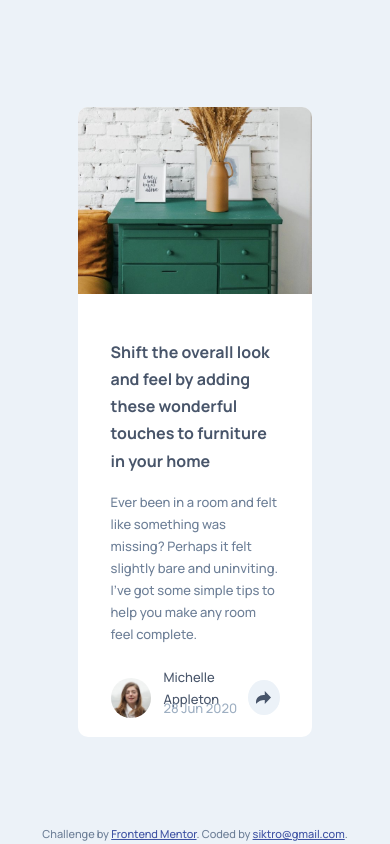
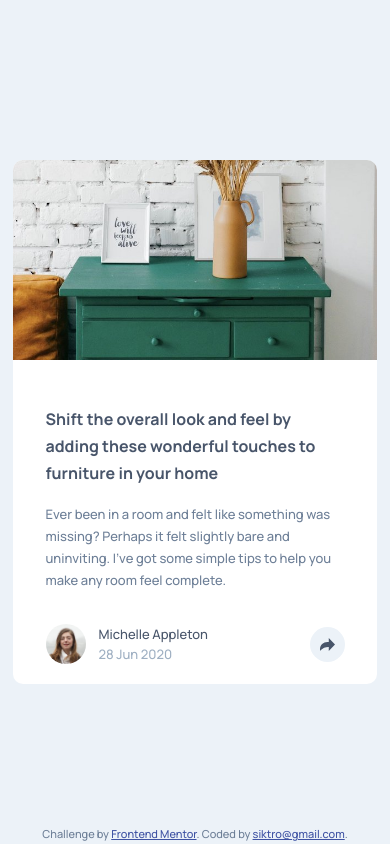
Before and after one commit to siktro/FEM--Article-preview-component, a website: page index.html in a window 390 px wide. Drawn offline with Linux system fonts and the light colour scheme.

Commit message:
fixing some css problems at mobile view

```diff
--- a/style.css
+++ b/style.css
@@ -48,7 +48,7 @@ ul {
 .card {
   overflow: hidden;
 
-  margin: 2em 6em;
+  margin: 2em 1em;
   background-color: #fff;
   border-radius: 10px;
 }
@@ -192,6 +192,7 @@ ul {
     display: flex;
     max-width: 730px;
     overflow: visible;
+    margin: 2em 6em;
   }
 
   .card__image {
```
Also changed, not shown: 1 other file.
